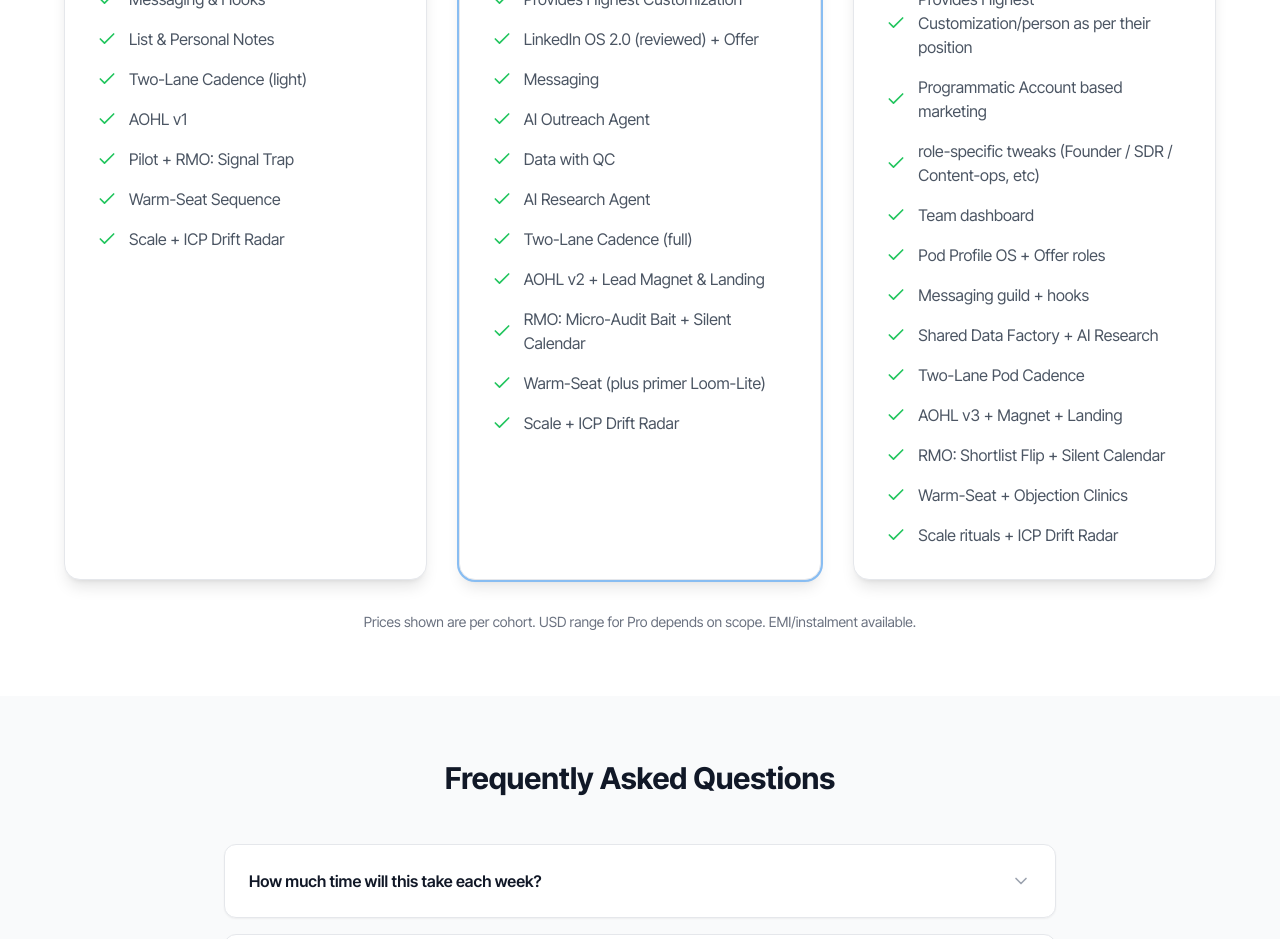
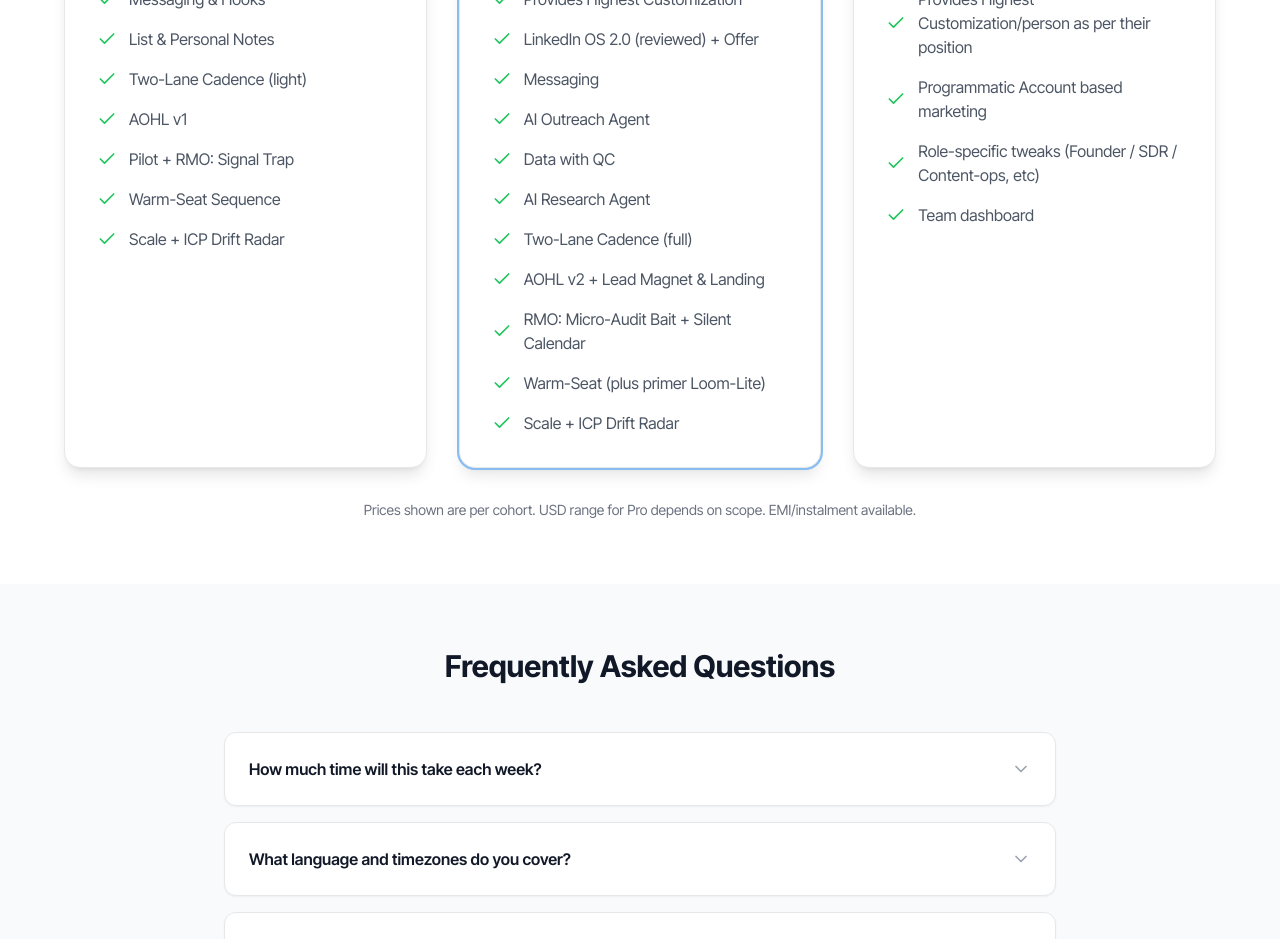
Before and after one commit to RushiRuns/n-urbanspell, a React (Vite) app: page / in a window 1280 px wide. Shown: the part 4920-5859 px from the top of the page. Built offline with nearby package versions, Linux system fonts and the light colour scheme.

Commit message:
Small changes to the pricing plans

```diff
--- a/src/App.tsx
+++ b/src/App.tsx
@@ -258,16 +258,8 @@ const App = () => {
         "Everything in Pro+ plus:",
         "Provides Highest Customization/person as per their position",
         "Programmatic Account based marketing",
-        "role-specific tweaks (Founder / SDR / Content-ops, etc)",
+        "Role-specific tweaks (Founder / SDR / Content-ops, etc)",
         "Team dashboard",
-        "Pod Profile OS + Offer roles",
-        "Messaging guild + hooks",
-        "Shared Data Factory + AI Research",
-        "Two-Lane Pod Cadence",
-        "AOHL v3 + Magnet + Landing",
-        "RMO: Shortlist Flip + Silent Calendar",
-        "Warm-Seat + Objection Clinics",
-        "Scale rituals + ICP Drift Radar",
       ],
     },
   ];
```
